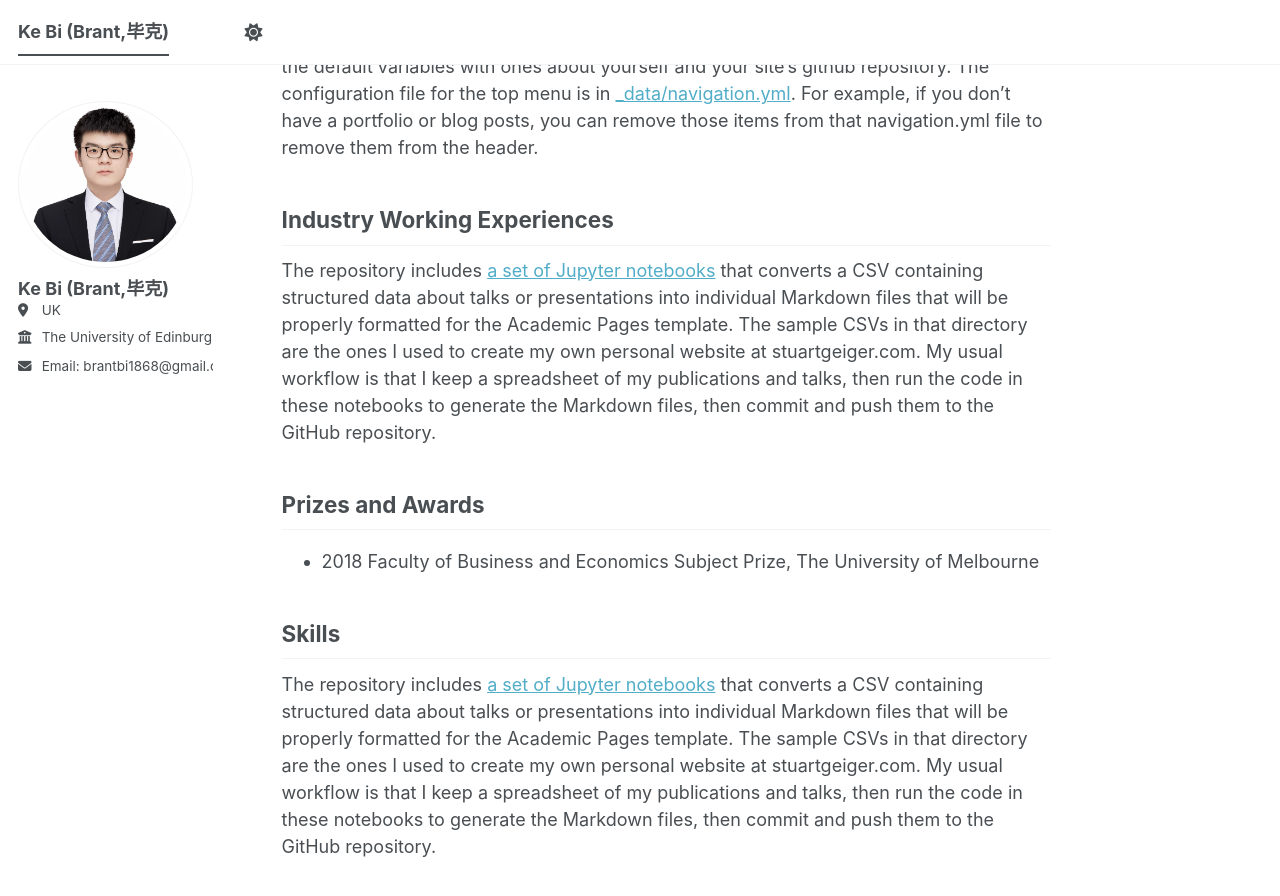
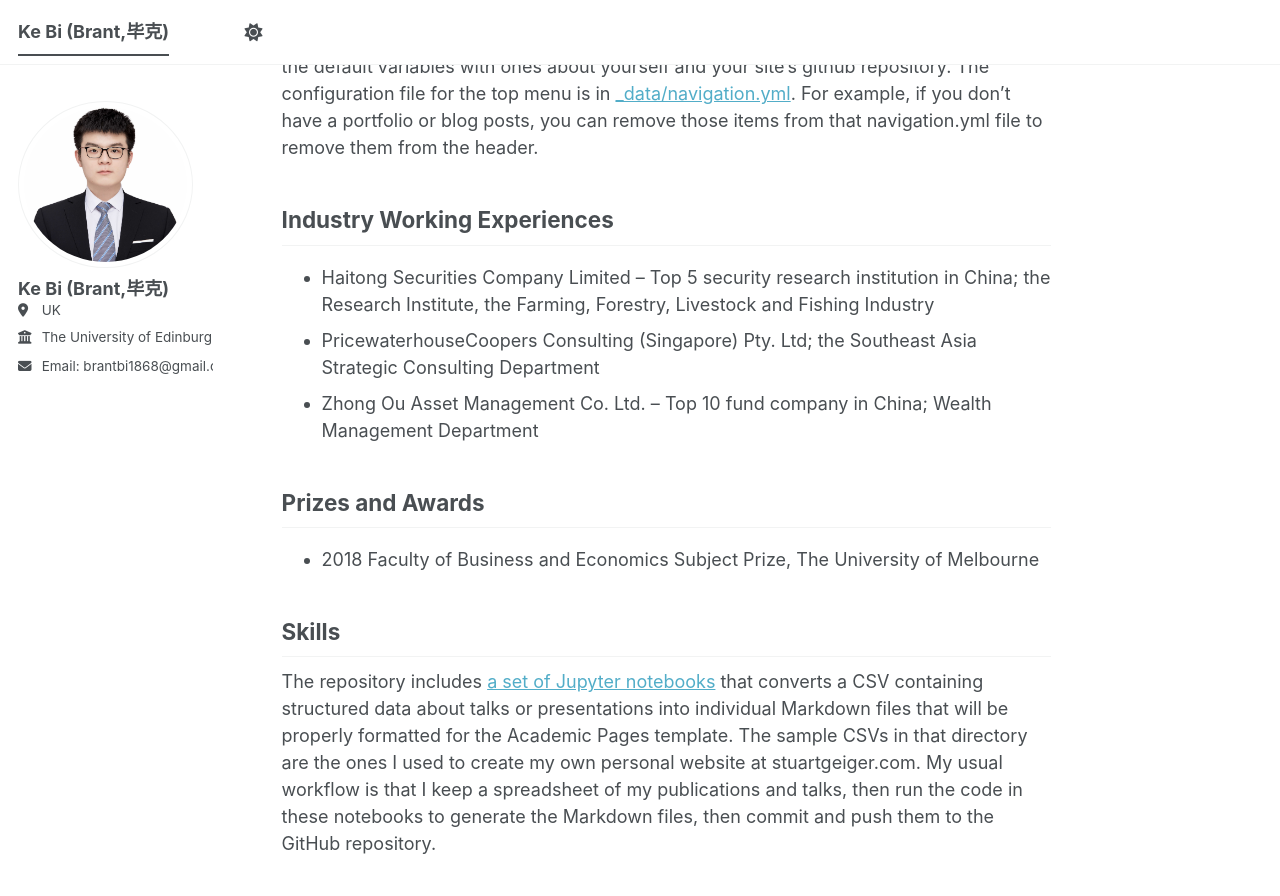
Before and after one commit to brant1868/brant1868.github.io, a Jekyll site: the page built from _pages/about.md, in a window 1280 px wide and 900 px high, scrolled down 1516 px. Shown: the top 896 px of the window. Built offline with Jekyll 4.4.1, drawn with Linux system fonts in a browser that asks for light colours; a script bundle is joined from its source files by our own code; library files that are not in the unit come from our copies.

Commit message:
Update about.md

```diff
--- a/_pages/about.md
+++ b/_pages/about.md
@@ -42,8 +42,10 @@
 
 Industry Working Experiences
 ------
-The repository includes [a set of Jupyter notebooks](https://github.com/academicpages/academicpages.github.io/tree/master/markdown_generator
-) that converts a CSV containing structured data about talks or presentations into individual Markdown files that will be properly formatted for the Academic Pages template. The sample CSVs in that directory are the ones I used to create my own personal website at stuartgeiger.com. My usual workflow is that I keep a spreadsheet of my publications and talks, then run the code in these notebooks to generate the Markdown files, then commit and push them to the GitHub repository.
+- Haitong Securities Company Limited – Top 5 security research institution in China; the Research Institute, the Farming, Forestry, Livestock and Fishing Industry
+- PricewaterhouseCoopers Consulting (Singapore) Pty. Ltd; the Southeast Asia Strategic Consulting Department
+- Zhong Ou Asset Management Co. Ltd. – Top 10 fund company in China; Wealth Management Department
+
 
 Prizes and Awards
 ------
```
